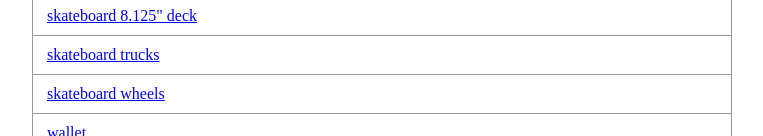
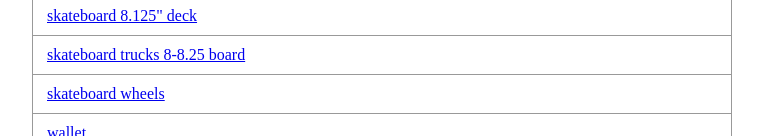
Before and after one commit to RiRiBread/rileyosborne.github.io, a plain HTML site: page Wish-List.html in a window 1280 px wide. Shown: the part 189-325 px from the top of the page, without its empty margins (258-1021 px from the left). Drawn offline with Linux system fonts and the light colour scheme.

Commit message:
Fix links and HTML formatting
Updated the skateboard trucks link and corrected the HTML formatting.

```diff
--- a/Wish-List.html
+++ b/Wish-List.html
@@ -46,7 +46,7 @@
     </thead>
     <tbody>
       <tr><td><a href="https://www.skatepro.com/en-us/209-43839.htm?stockcode=S0009%2F8.125%2FPAR">skateboard 8.125" deck</a></td></tr>
-      <tr><td><a href="https://www.amazon.com/gp/product/B06XCGNKYN/ref=ox_sc_act_title_6?smid=A1XKK94ISE43TH&amp;psc=1">skateboard trucks</a></td></tr>
+      <tr><td><a href="https://www.tactics.com/thunder/polished-skateboard-trucks/polished-148">skateboard trucks 8-8.25 board</a></td></tr>
       <tr><td><a href="https://www.amazon.com/OJ-Plain-Keyframe-Skateboard-Wheels/dp/B085Q2XKYR/ref=sr_1_7">skateboard wheels</a></td></tr>
       <tr><td><a href="https://www.amazon.com/gp/product/B09V8C6HSR/ref=ox_sc_act_title_12?smid=A3LANY5SHBI241">wallet</a></td></tr>
       <tr><td><a href="https://www.amazon.com/gp/product/B0HBC6JGWZ/ref=ox_sc_act_title_10?smid=A15JQU0JFSAQYI">MP3 player</a></td></tr>
```
